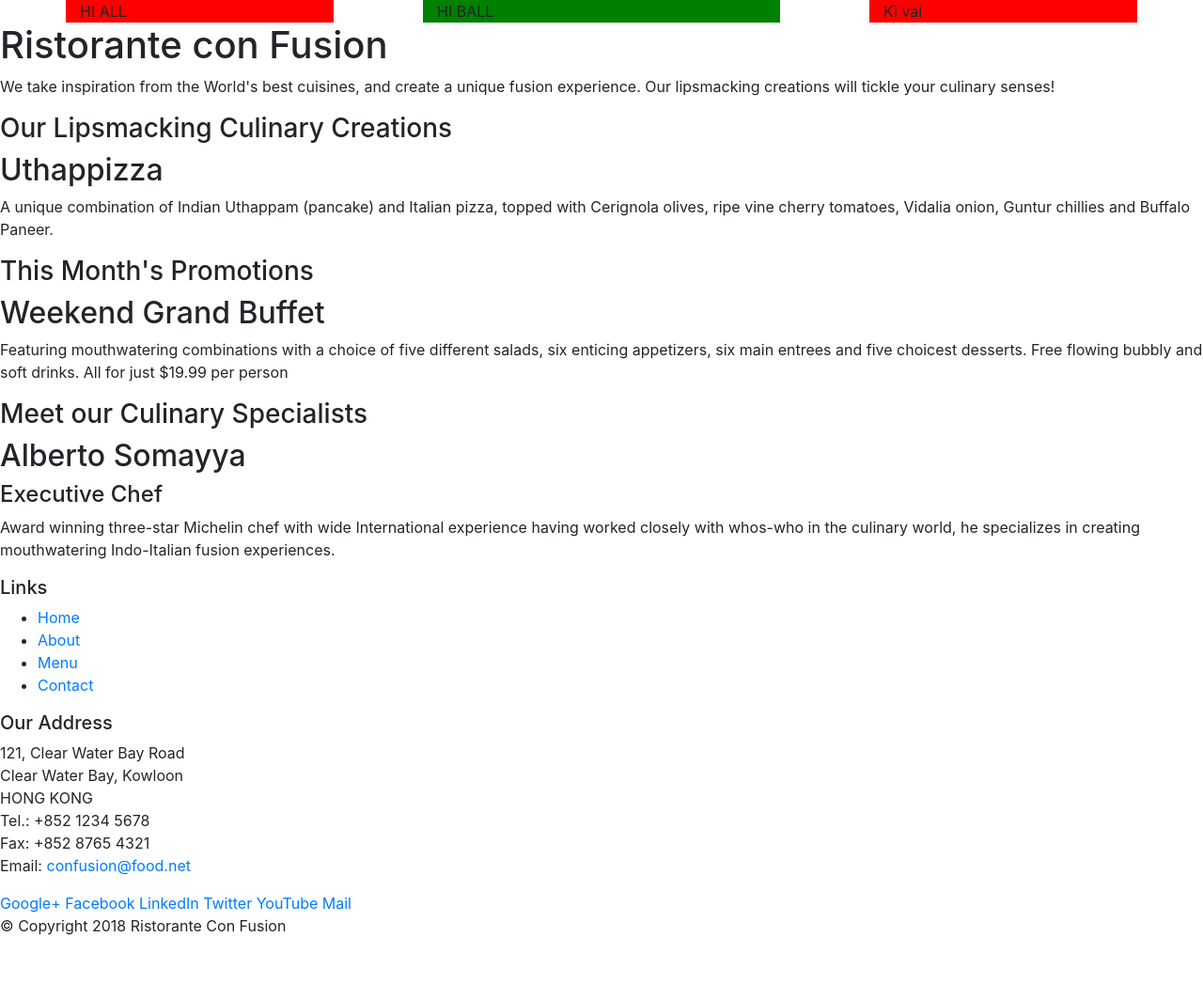
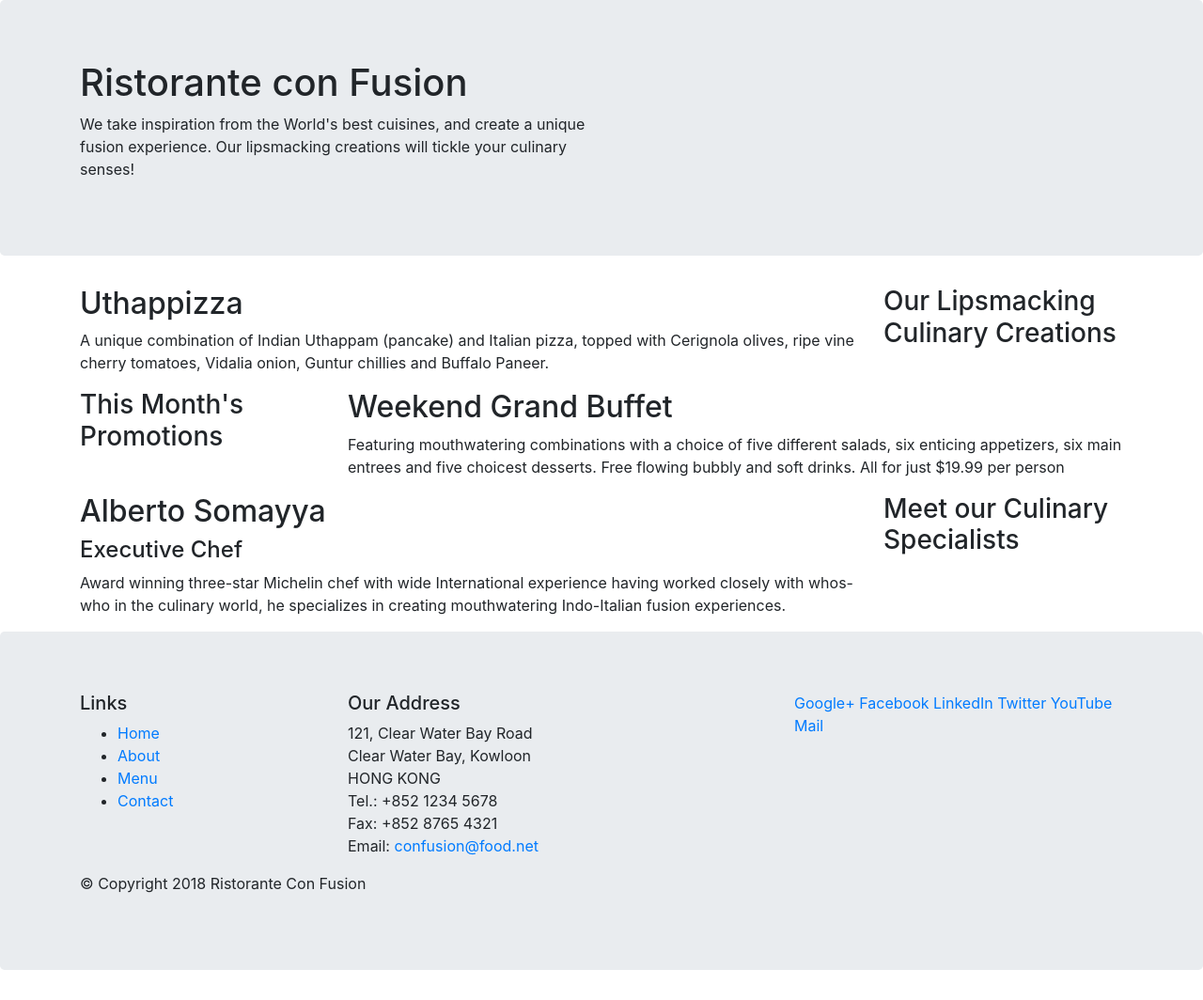
Before and after one commit to vodro/learningBootstrap, a website: page index.html in a window 1280 px wide. Shown: the whole page at 94% size. Before the commit the page ends 1013 px from the top, so only its background shows below. Drawn offline with Linux system fonts and the light colour scheme.

Commit message:
grid system added

```diff
--- a/index.html
+++ b/index.html
@@ -10,40 +10,26 @@
 </head>
 
 <body>
-    <div class="container">
-        <div class="row ">
-            <div class="col-3 " style="background-color : red;">
-                HI ALL
-            </div>
-            <div class="col offset-1" style="background-color : green;">
-                HI BALL
-            </div>
-            <div class="col-3 offset-1" style="background-color : red;">
-                Ki vai
-            </div>
-        </div>
-    </div>
-
-    <header>
-        <div>
-            <div>
-                <div>
+    <header class="jumbotron">
+        <div class="container">
+            <div class="row">
+                <div class="col-12 col-sm-6">
                     <h1>Ristorante con Fusion</h1>
                     <p>We take inspiration from the World's best cuisines, and create a unique fusion experience. Our
                         lipsmacking creations will tickle your culinary senses!</p>
                 </div>
-                <div>
+                <div class="col-12 col-sm-6">
                 </div>
             </div>
         </div>
     </header>
 
-    <div>
-        <div>
-            <div>
+    <div class="container">
+        <div class="row">
+            <div class="col-12 col-sm-4 col-md-3 order-sm-last">
                 <h3>Our Lipsmacking Culinary Creations</h3>
             </div>
-            <div>
+            <div class="col col-sm col-md order-sm-first">
                 <h2>Uthappizza</h2>
                 <p>A unique combination of Indian Uthappam (pancake) and Italian pizza, topped with Cerignola olives,
                     ripe vine cherry tomatoes, Vidalia onion, Guntur chillies and Buffalo Paneer.</p>
@@ -51,11 +37,11 @@
         </div>
 
 
-        <div>
-            <div>
+        <div class="row">
+            <div class="col-12 col-sm-4 col-md-3">
                 <h3>This Month's Promotions</h3>
             </div>
-            <div>
+            <div class="col col-sm col-md">
                 <h2>Weekend Grand Buffet</h2>
                 <p>Featuring mouthwatering combinations with a choice of five different salads, six enticing appetizers,
                     six main entrees and five choicest desserts. Free flowing bubbly and soft drinks. All for just
@@ -63,11 +49,11 @@
             </div>
         </div>
 
-        <div>
-            <div>
+        <div class="row">
+            <div class="col-12 col-sm-4 col-md-3 order-sm-last">
                 <h3>Meet our Culinary Specialists</h3>
             </div>
-            <div>
+            <div class="col col-sm col-md order-sm-first">
                 <h2>Alberto Somayya</h2>
                 <h4>Executive Chef</h4>
                 <p>Award winning three-star Michelin chef with wide International experience having worked closely with
@@ -77,10 +63,10 @@
         </div>
     </div>
 
-    <footer>
-        <div>
-            <div>
-                <div>
+    <footer class="jumbotron">
+        <div class="container">
+            <div class="row">
+                <div class="col-4 col-sm-2">
                     <h5>Links</h5>
                     <ul>
                         <li><a href="#">Home</a></li>
@@ -89,7 +75,7 @@
                         <li><a href="#">Contact</a></li>
                     </ul>
                 </div>
-                <div>
+                <div class="col-7 offset-1 col-sm-5 ">
                     <h5>Our Address</h5>
                     <address>
                         121, Clear Water Bay Road<br>
@@ -100,7 +86,7 @@
                         Email: <a href="mailto:confusion@food.net">confusion@food.net</a>
                     </address>
                 </div>
-                <div>
+                <div class="col-12 col-sm-4">
                     <div>
                         <a href="http://google.com/+">Google+</a>
                         <a href="http://www.facebook.com/profile.php?id=">Facebook</a>
@@ -111,8 +97,8 @@
                     </div>
                 </div>
             </div>
-            <div>
-                <div>
+            <div class="row">
+                <div class="col-auto">
                     <p>© Copyright 2018 Ristorante Con Fusion</p>
                 </div>
             </div>
```
